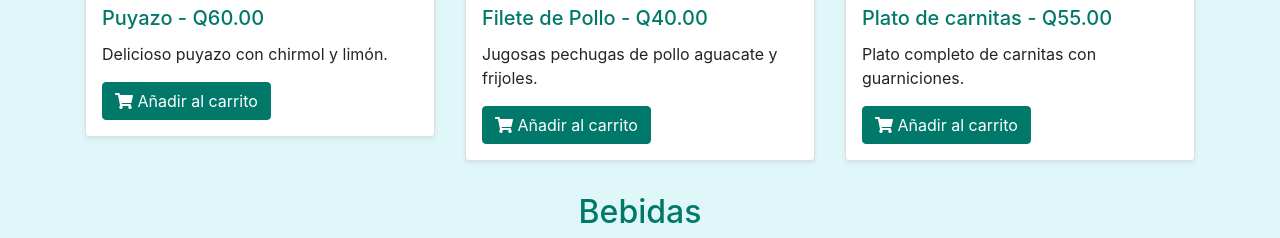
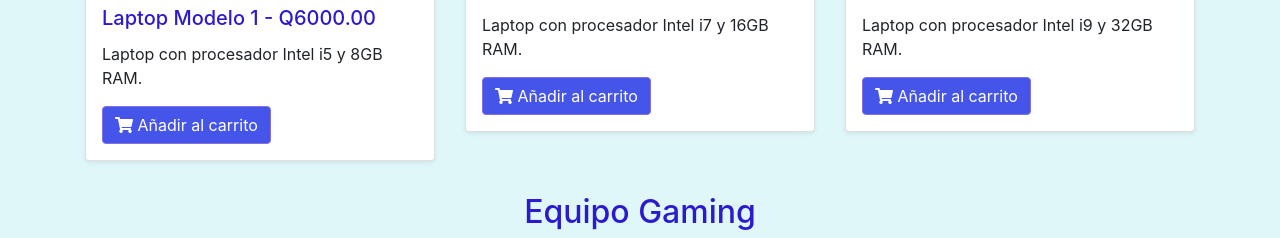
Before and after one commit to hdhm08/my-first-blog, a Django app: page / in a window 1280 px wide. Shown: the part 478-716 px from the top of the page. Run offline with Django 3.2, Linux system fonts and the light colour scheme; grey boxes labelled with a size stand in for pictures from a placeholder-image service; some libraries are stand-ins or nearby versions.

Commit message:
Cambie el codigo por el de compu

```diff
--- a/blogvalo/templates/blogvalo/post_list.html
+++ b/blogvalo/templates/blogvalo/post_list.html
@@ -1,18 +1,17 @@
-<!-- venta/templates/venta/index.html -->
 <!DOCTYPE html>
 <html lang="es">
 <head>
     <meta charset="UTF-8">
     <meta name="viewport" content="width=device-width, initial-scale=1.0">
-    <title>Venta de Carnitas y Bebidas</title>
+    <title>CompXela - Laptops y Equipo Gaming</title>
     <link rel="stylesheet" href="https://maxcdn.bootstrapcdn.com/bootstrap/4.5.2/css/bootstrap.min.css">
     <link rel="stylesheet" href="https://cdnjs.cloudflare.com/ajax/libs/font-awesome/5.15.3/css/all.min.css">
     <style>
         body {
-            background-color: #e0f7fa; /* Cambiado de #f8f9fa a #e0f7fa */
+            background-color: #e0f7fa;
         }
         h1, h2, h5 {
-            color: #00796b; /* Cambiado a un color verde oscuro */
+            color: #2c1ace;
         }
         .menu-section {
             margin-bottom: 2rem;
@@ -33,98 +32,98 @@
             margin-bottom: 2rem;
         }
         .btn-primary {
-            background-color: #00796b; /* Cambiado a un color verde oscuro */
-            border-color: #00796b; /* Cambiado a un color verde oscuro */
+            background-color: #4555ea;
+            border-color: #836fdf;
         }
         .btn-success {
-            background-color: #004d40; /* Cambiado a un verde más oscuro */
-            border-color: #004d40; /* Cambiado a un verde más oscuro */
+            background-color: #5e79cf;
+            border-color: #5d7bde;
         }
     </style>
 </head>
 <body>
     <nav class="navbar navbar-expand-lg navbar-dark bg-dark">
-        <a class="navbar-brand" href="#">Carnitas y Bebidas</a>
+        <a class="navbar-brand" href="#">CompuXela</a>
         <button class="navbar-toggler" type="button" data-toggle="collapse" data-target="#navbarNav" aria-controls="navbarNav" aria-expanded="false" aria-label="Toggle navigation">
             <span class="navbar-toggler-icon"></span>
         </button>
         <div class="collapse navbar-collapse" id="navbarNav">
             <ul class="navbar-nav ml-auto">
                 <li class="nav-item">
-                    <a class="nav-link" href="#carnitas">Carnitas</a>
+                    <a class="nav-link" href="#laptops">Laptops</a>
                 </li>
                 <li class="nav-item">
-                    <a class="nav-link" href="#bebidas">Bebidas</a>
+                    <a class="nav-link" href="#gaming">Equipo Gaming</a>
                 </li>
             </ul>
         </div>
     </nav>
     <div class="container">
-        <h1 class="text-center my-4">¡Bienvenidos a Carnitas!</h1>
-        <div class="menu-section" id="carnitas">
-            <h2 class="text-center">Carnitas</h2>
+        <h1 class="text-center my-4">¡Bienvenidos a CompuXela!</h1>
+        <div class="menu-section" id="laptops">
+            <h2 class="text-center">Laptops</h2>
             <div class="row">
                 <div class="col-md-4">
                     <div class="menu-item card shadow-sm">
-                        <img src="https://pbs.twimg.com/media/E_GbIvNWQAkv8Nr.jpg" alt="Tacos de carnitas">
+                        <img src="C:\Users\hugoh\Downloads\images (1).png" alt="Laptop 1">
                         <div class="card-body">
-                            <h5 class="card-title">Puyazo - Q60.00</h5> <!-- Precio actualizado -->
-                            <p class="card-text">Delicioso puyazo con chirmol y limón.</p>
+                            <h5 class="card-title">Laptop Modelo 1 - Q6000.00</h5>
+                            <p class="card-text">Laptop con procesador Intel i5 y 8GB RAM.</p>
                             <button class="btn btn-primary"><i class="fas fa-shopping-cart"></i> Añadir al carrito</button>
                         </div>
                     </div>
                 </div>
                 <div class="col-md-4">
                     <div class="menu-item card shadow-sm">
-                        <img src="https://cdn.pixabay.com/photo/2017/07/16/12/39/chicken-2509164_1280.jpg" alt="Tortas de carnitas">
+                        <img src="https://via.placeholder.com/300x200.png?text=Laptop+2" alt="Laptop 2">
                         <div class="card-body">
-                            <h5 class="card-title">Filete de Pollo - Q40.00</h5> <!-- Precio actualizado -->
-                            <p class="card-text">Jugosas pechugas de pollo aguacate y frijoles.</p>
+                            <h5 class="card-title">Laptop Modelo 2 - Q8000.00</h5>
+                            <p class="card-text">Laptop con procesador Intel i7 y 16GB RAM.</p>
                             <button class="btn btn-primary"><i class="fas fa-shopping-cart"></i> Añadir al carrito</button>
                         </div>
                     </div>
                 </div>
                 <div class="col-md-4">
                     <div class="menu-item card shadow-sm">
-                        <img src="https://previews.123rf.com/images/naiklon/naiklon2305/naiklon230502485/203952848-carnitas-en-un-plato-liso-redondo-adornado-blanco-sobre-fondo-transparente-aislado-comida-mexicana.jpg" alt="Plato de carnitas">
+                        <img src="https://via.placeholder.com/300x200.png?text=Laptop+3" alt="Laptop 3">
                         <div class="card-body">
-                            <h5 class="card-title">Plato de carnitas - Q55.00</h5> <!-- Precio actualizado -->
-                            <p class="card-text">Plato completo de carnitas con guarniciones.</p>
+                            <h5 class="card-title">Laptop Modelo 3 - Q10000.00</h5>
+                            <p class="card-text">Laptop con procesador Intel i9 y 32GB RAM.</p>
                             <button class="btn btn-primary"><i class="fas fa-shopping-cart"></i> Añadir al carrito</button>
                         </div>
                     </div>
                 </div>
             </div>
         </div>
-        <div class="menu-section" id="bebidas">
-            <h2 class="text-center">Bebidas</h2>
+        <div class="menu-section" id="gaming">
+            <h2 class="text-center">Equipo Gaming</h2>
             <div class="row">
                 <div class="col-md-4">
                     <div class="menu-item card shadow-sm">
-                        <img src="https://www.coca-cola.com/content/dam/onexp/cl/es/brands/coca-cola/General-Card-Coca-Cola-Original.jpg" alt="Coca-Cola">
+                        <img src="https://via.placeholder.com/300x200.png?text=Mouse+Gaming" alt="Mouse Gaming">
                         <div class="card-body">
-                            <h5 class="card-title">Gaseosa Coca Cola - Q12.00</h5> <!-- Precio actualizado -->
-                            <p class="card-text">Refrescante agua Gaseosa.</p>
+                            <h5 class="card-title">Mouse Gaming - Q300.00</h5>
+                            <p class="card-text">Mouse con 16000 DPI y retroiluminación RGB.</p>
                             <button class="btn btn-primary"><i class="fas fa-shopping-cart"></i> Añadir al carrito</button>
                         </div>
                     </div>
                 </div>
                 <div class="col-md-4">
                     <div class="menu-item card shadow-sm">
-                        <img src="https://img.freepik.com/fotos-premium/taza-cafe-blanco-granos-cafe-tostados-alrededor_35570-794.jpg" alt="Cafe">
+                        <img src="https://via.placeholder.com/300x200.png?text=Teclado+Gaming" alt="Teclado Gaming">
                         <div class="card-body">
-                            <h5 class="card-title">Cafe - Q18.00</h5> <!-- Precio actualizado -->
-                            <p class="card-text">Delicioso cafe tradicional para acompañar tus carnitas y que te de diarrea.</p>
+                            <h5 class="card-title">Teclado Gaming - Q500.00</h5>
+                            <p class="card-text">Teclado mecánico con switches Cherry MX y retroiluminación RGB.</p>
                             <button class="btn btn-primary"><i class="fas fa-shopping-cart"></i> Añadir al carrito</button>
                         </div>
                     </div>
                 </div>
                 <div class="col-md-4">
                     <div class="menu-item card shadow-sm">
-                        <img src="https://www.shutterstock.com/image-photo/glass-roselle-juice-jamaica-sorrel-600nw-2281574235.jpg" alt="Jamaica">
+                        <img src="https://via.placeholder.com/300x200.png?text=Auriculares+Gaming" alt="Auriculares Gaming">
                         <div class="card-body">
-                            <h5 class="card-title">Jamaica - Q17.00</h5> <!-- Precio actualizado -->
-                            <p class="card-text">Jamaica bien fría para acompañar tus platillos.</p>
+                            <h5 class="card-title">Auriculares Gaming - Q400.00</h5>
+                            <p class="card-text">Auriculares con sonido envolvente 7.1 y micrófono integrado.</p>
                             <button class="btn btn-primary"><i class="fas fa-shopping-cart"></i> Añadir al carrito</button>
                         </div>
                     </div>
```
